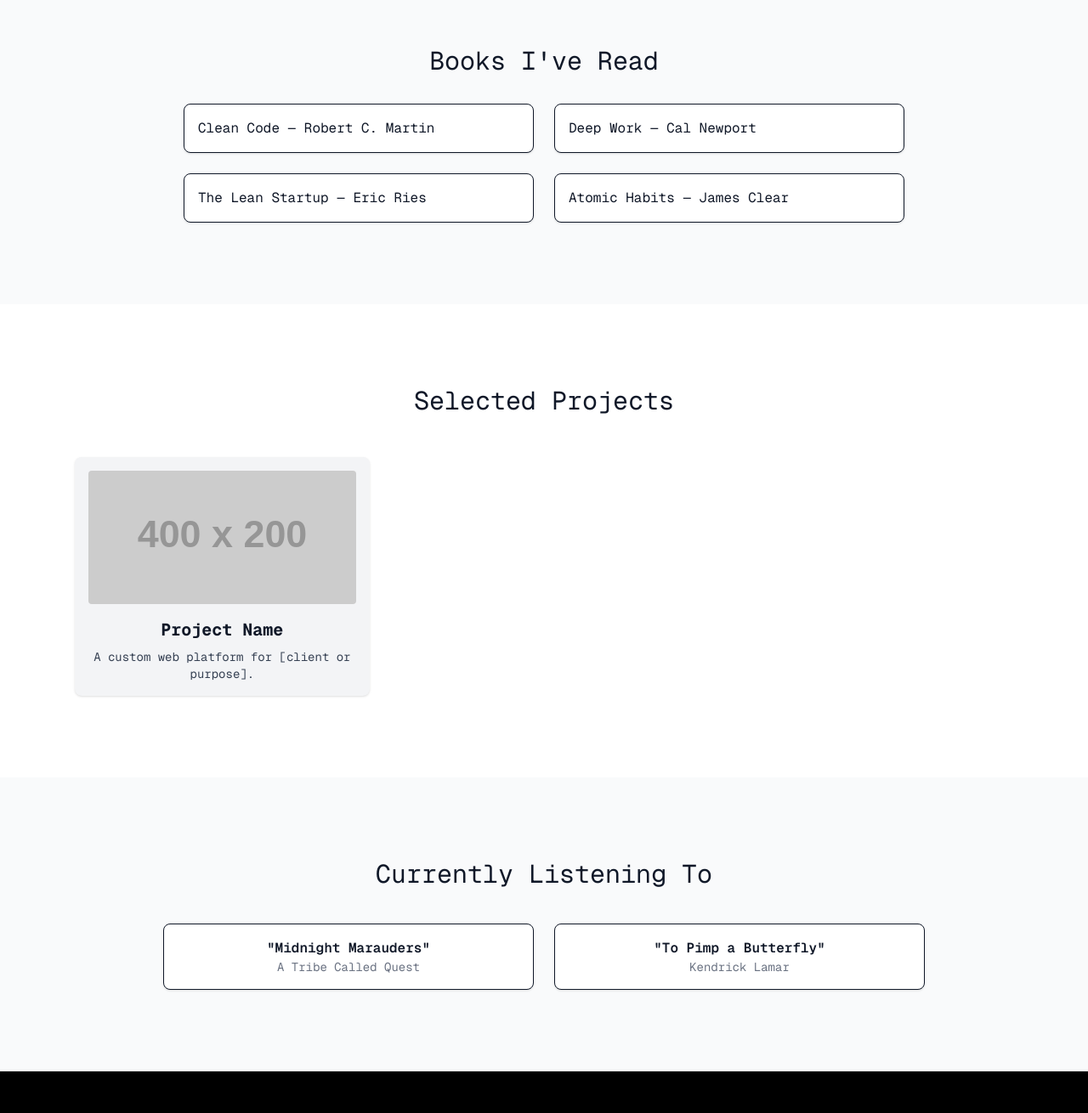
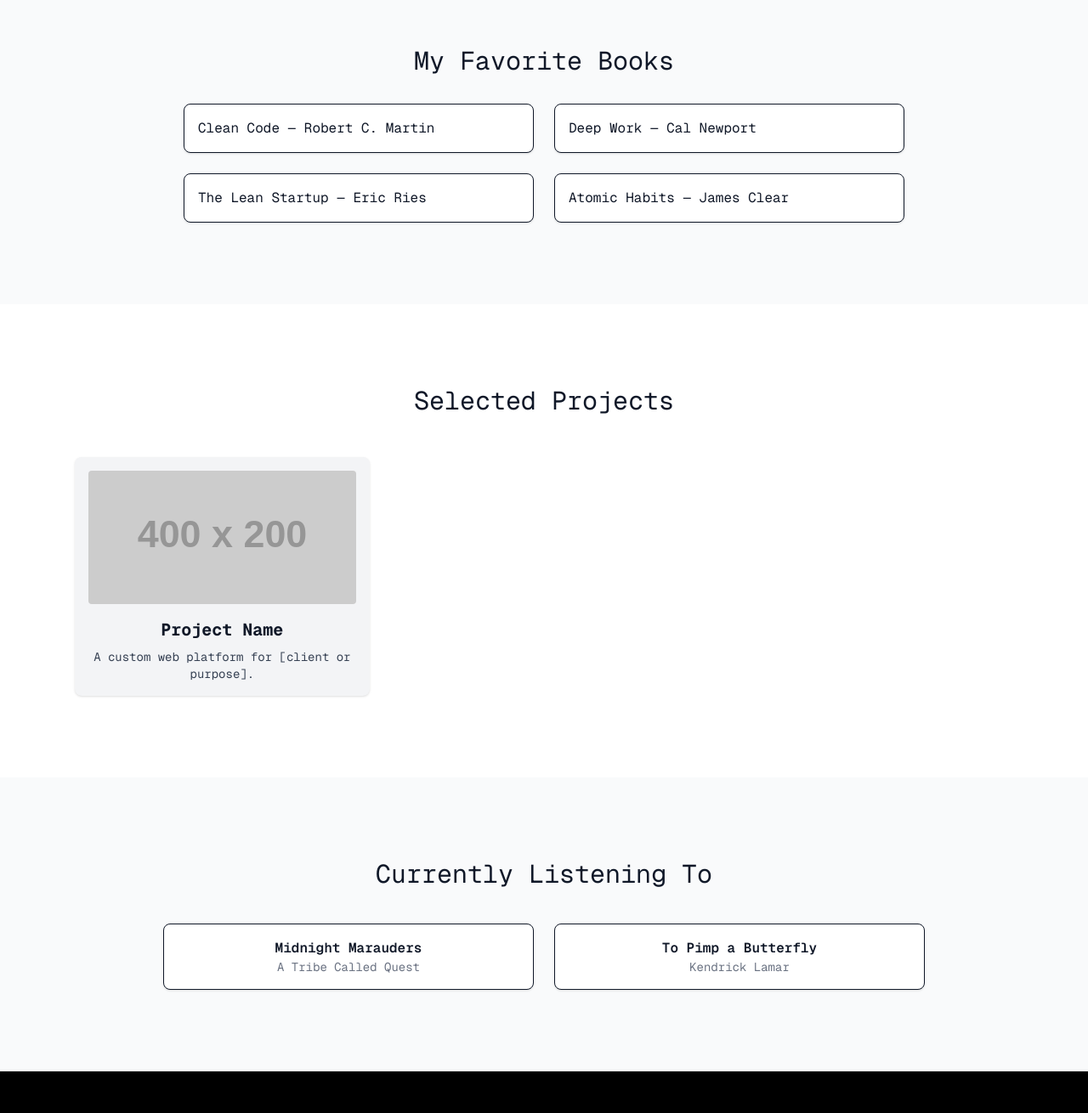
Before and after one commit to streetcodesamurai/jtillery-portfolio, a Next.js app: page / in a window 1280 px wide. Shown: the part 1318-2628 px from the top of the page at 85% size. Built offline with nearby package versions, Linux system fonts and the light colour scheme.

Commit message:
Update page.js

```diff
--- a/src/app/page.js
+++ b/src/app/page.js
@@ -93,7 +93,7 @@ export default function Home() {
 
         <section className="py-24 bg-gray-50">
           <div className="max-w-4xl mx-auto px-6">
-            <h2 className="text-3xl mb-8 text-center">Books I&apos;ve Read</h2>
+            <h2 className="text-3xl mb-8 text-center">My Favorite Books</h2>
             <div className="grid sm:grid-cols-2 gap-6 text-left text-base font-mono">
               {["Clean Code — Robert C. Martin", "Deep Work — Cal Newport", "The Lean Startup — Eric Ries", "Atomic Habits — James Clear"].map((book, i) => (
                 <div key={i} className="bg-white p-4 border rounded-lg shadow">{book}</div>
@@ -121,7 +121,7 @@ export default function Home() {
             {[{ title: "Midnight Marauders", artist: "A Tribe Called Quest" },
               { title: "To Pimp a Butterfly", artist: "Kendrick Lamar" }].map((track, i) => (
               <div key={i} className="bg-white p-4 border rounded-lg shadow font-mono">
-                <p className="font-semibold">&quot;{track.title}&quot;</p>
+                <p className="font-semibold">{track.title}</p>
                 <p className="text-sm text-gray-500">{track.artist}</p>
               </div>
             ))}
```
